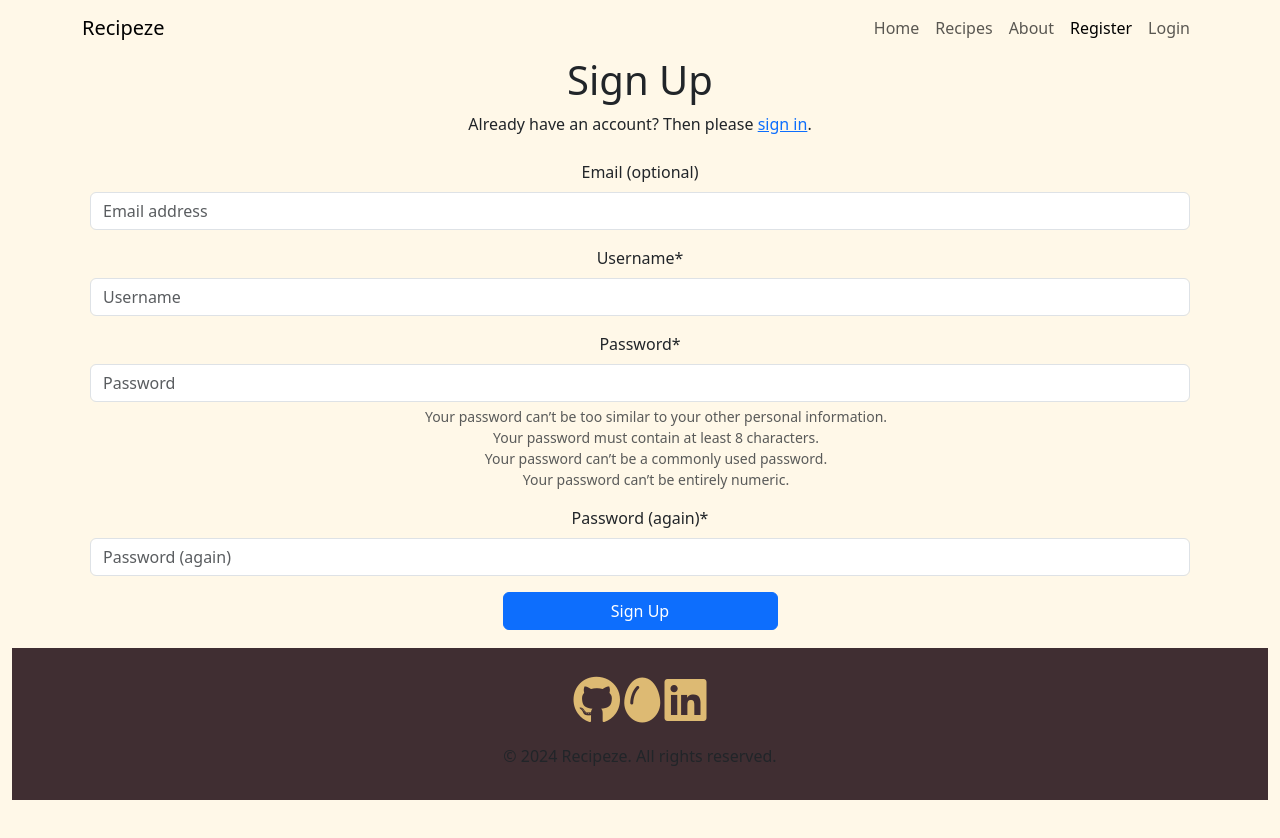
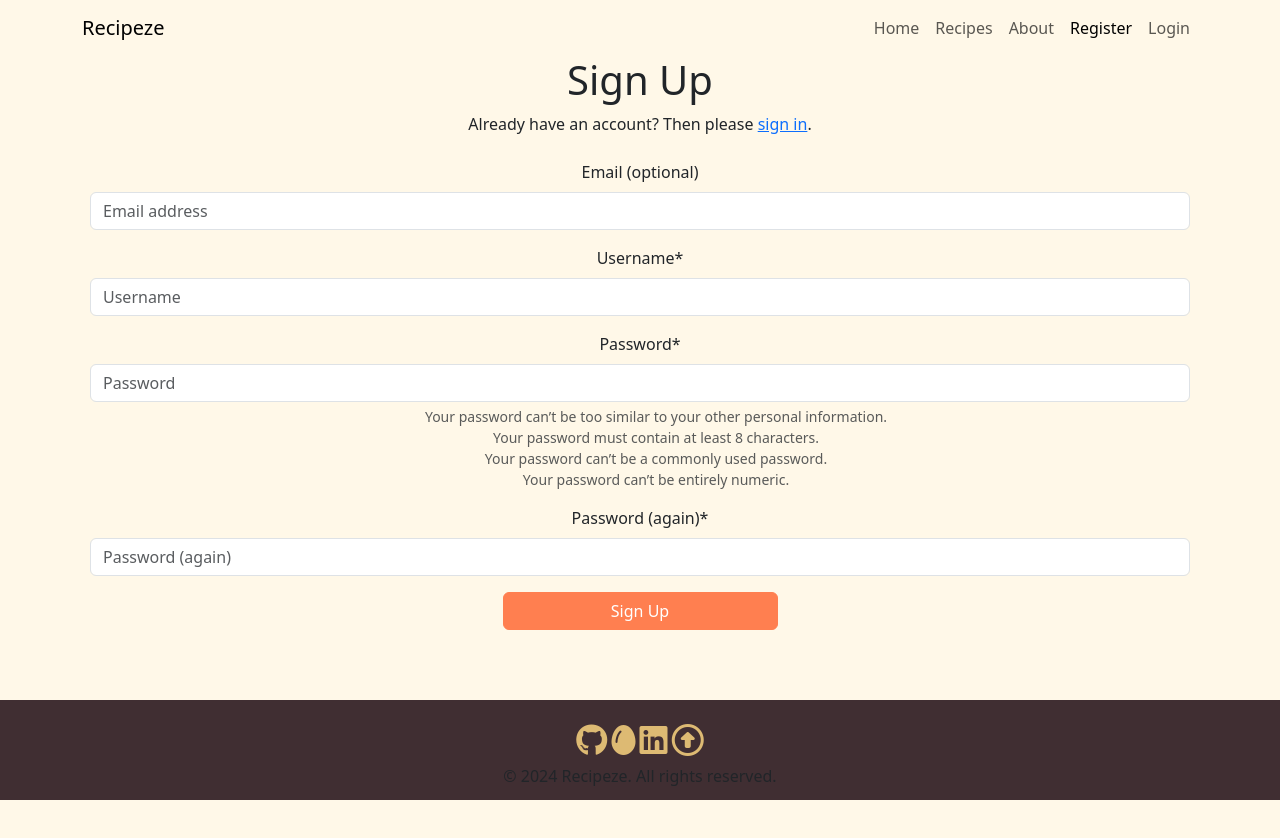
Before and after one commit to CiaranBrain/Recipeze, a Django app: page /accounts/signup/ in a window 1280 px wide. After the commit the page ends 800 px from the top, so only its background shows below. Run offline with Django 4.2, Linux system fonts and the light colour scheme; some libraries are stand-ins or nearby versions.

Commit message:
changed index.html and also fixed footer on all pages

```diff
--- a/static/css/style.css
+++ b/static/css/style.css
@@ -15,27 +15,27 @@
     --border: 1px solid #00000030;
 }
 
-body {
-    min-height: 100vh;
+* {
+  margin: 0px;
+  padding: 0px;
+}
+
+main {
+  flex: 1 0 auto;
+  padding-bottom: 60px;
+}
+
+.container-fluid {
+  padding: 0;
+}
+
+html, body {
+  min-height: 100vh;
+  padding-bottom: 30px;
     background-color:#FFF8E8;
 }
 
-.recipe-box {
-    background-color:#402E32;
-    height: 600px;
-    width: 525px;
-    padding: 10px;
-    margin: 10px;
-    border: 2px solid #DDBA73;
-    box-shadow: var(--small-box-shadow);
-}
-
-.recipe-box ul li {
-    list-style: none;
-    color: #FFF8E8;
-}
 /* navbar */
-
 .navbar {
     background-color: transparent;
 }
@@ -43,30 +43,19 @@ body {
 
 /* Footer styling */
 
-
 .footer {
     /* background-color: #A48E65; */
     background-color: #402E32;
-    margin-top: auto;
-    position: sticky;
+    position: fixed;
     bottom: 0;
+    height: 100px;
     width: 100%;
-    padding: 20px 0; /* Adjust padding as needed */
+    padding: 20px 0;
 }
 
 .footer a {
-    font-size: 3rem;
+    font-size: 2rem;
     color: #DDBA73;
-}
-
-
-/* placeholder image */
-
-.scale {
-    display: flex;
-    justify-content: center;
-    height: 200px;
-    width: 200px;
 }
 
 /* signup form */
@@ -75,7 +64,7 @@ body {
     list-style: none;
 }
 
-/* tets */
+/* List View */
 
 .card {
     transition: transform 0.3s;
@@ -93,3 +82,25 @@ body {
 .pagination {
     margin-top: 20px;
   }
+
+
+  /* home page  */
+
+  .jumbotron {
+    background-image: url("../images/recipe-background.jpg");
+    background-size: cover;
+    color: #fff;
+    padding: 100px 0;
+    margin-bottom: 0;
+  }
+
+  .btn-primary {
+      background-color: #ff7f50;
+      border-color: #ff7f50;
+  }
+
+  .btn-primary:hover
+  .btn-primary:active {
+      background-color: #ff6347;
+      border-color: #ff6347;
+  }
--- a/templates/base.html
+++ b/templates/base.html
@@ -26,7 +26,7 @@
     <title>Recipeze - {% block title %}{% endblock %}</title>
   </head>
 
-  <body class="container-fluid min-vh-100 d-flex flex-column">
+  <body>
 <!-- external header -->
     {% include "includes/header.html" %}
 
--- a/templates/includes/footer.html
+++ b/templates/includes/footer.html
@@ -1,14 +1,15 @@
 {% load static %}
 
-<footer class="footer mt-5 py-3">
+<footer class="footer mt-auto py-3">
     <div class="container">
         <div class="text-center">
             <!-- Social Links -->
             <a href="https://github.com/CiaranBrain" target="_blank" rel="noopener"><i class="fa-brands fa-github"></i></a>
             <a href="https://en.wikipedia.org/wiki/Easter_egg_(media)#:~:text=In%20computing-,Software,otherwise%20serious%20piece%20of%20software." target="_blank" rel="noopener"><i class="fa-solid fa-egg"></i></a>
             <a href="https://www.linkedin.com/in/ciaranbrain/" target="_blank" rel="noopener"><i class="fa-brands fa-linkedin"></i></a>
+            <a href="#top"><i class="fa-regular fa-circle-up"></i></a>
         </div>
-        <div class="text-center mt-2">
+        <div class="text-center mt-auto">
             <p>&copy; 2024 Recipeze. All rights reserved.</p>
         </div>
     </div>
```
Also changed, not shown: home/templates/index.html (+28 -3 lines), 1 other file.
